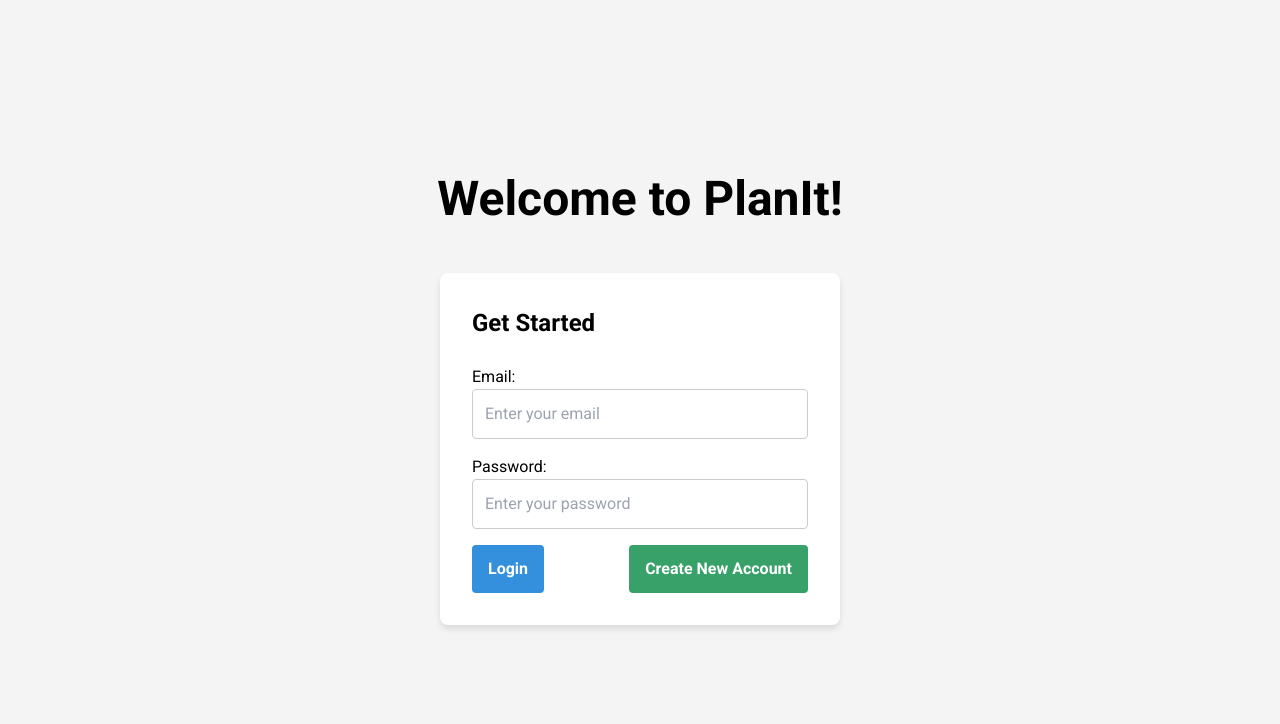
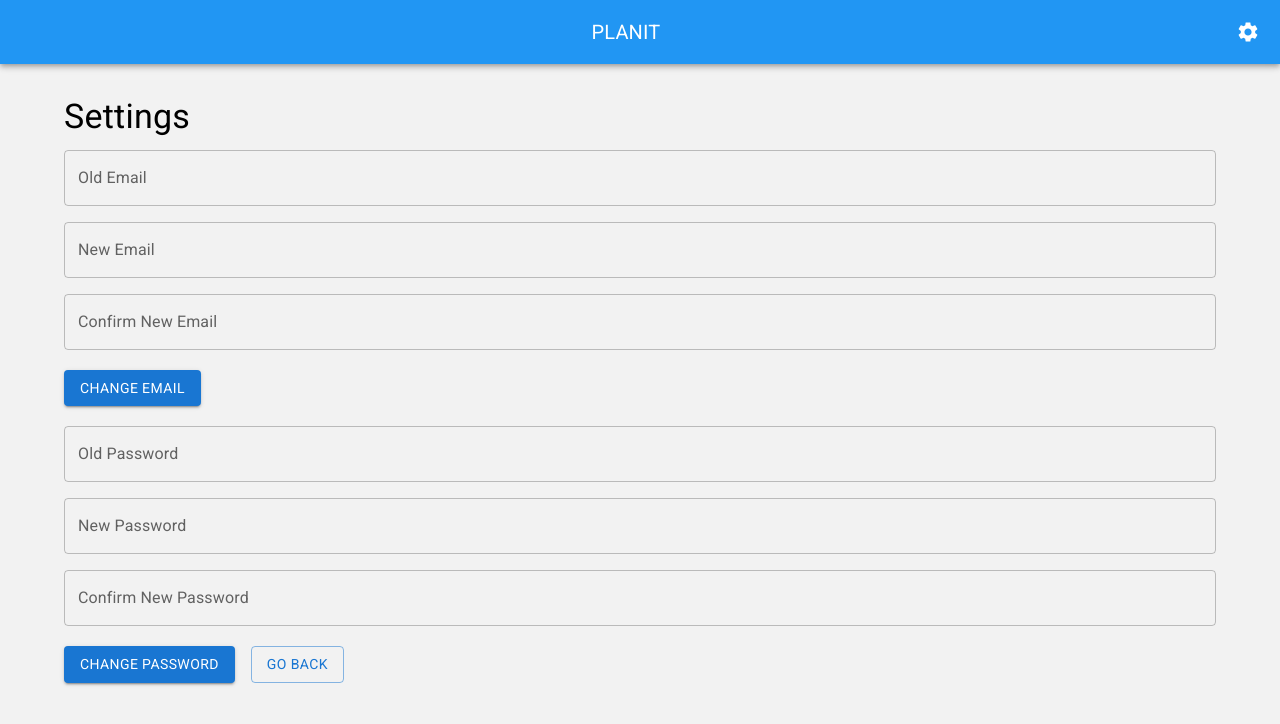
Before and after one commit to Sharat21/CSC301Project, a React (Vite) app in the folder plan-it/frontend/: page /settings/1 in a window 1280 px wide. Shown: the top 724 px of the page. Built offline with nearby package versions, Linux system fonts and the light colour scheme.

Commit message:
Implemented settings page

```diff
--- a/plan-it/frontend/src/App.tsx
+++ b/plan-it/frontend/src/App.tsx
@@ -7,7 +7,7 @@ import TripDetails from "./TripDetails/TripDetails";
 import DestinationTransportation from './TripDetails/pages/DestinationTransportation';
 import Accommodation from './TripDetails/pages/Accommodation';
 import Activities from './TripDetails/pages/Activities';
-
+import Settings from './components/Settings';
 import Restaurants from "./TripDetails/pages/Restaurants"
 import Trips from "./Trips/Trips";
 import Groups from "./Groups/Groups";
@@ -21,11 +21,12 @@ const App = () => {
                 <Route path="/login" element={<LoginPage />} />
                 <Route path="*" element={<LoginPage />} />
                 <Route path="/register" element={<RegisterPage />} />
+                <Route path="settings/:userId" element={<Settings />} />
                 <Route path="/groups/:userId" element={<Groups />} />
-              <Route path="/trips/:groupId" element={<Trips />} />
-              <Route path="/ideas/:ideaId" element={<Ideas />} />
-              <Route path="/trip-details/" element={<DestinationTransportation />} />
-              <Route path="/trip-details/destinationtransportation" element={<DestinationTransportation />} />
+                <Route path="/trips/:groupId/:userId" element={<Trips />} />
+                <Route path="/ideas/:ideaId/:userId" element={<Ideas />} />
+                <Route path="/trip-details/:userId" element={<DestinationTransportation />} />
+                <Route path="/trip-details/destinationtransportation/:userId" element={<DestinationTransportation />} />
                 <Route path="/trip-details/accommodation" element={<Accommodation />} />
                 <Route path="/trip-details/activities" element={<Activities />} />
                 <Route path="/trip-details/restaurants" element={<Restaurants />} />
--- a/plan-it/frontend/src/Groups/Groups.jsx
+++ b/plan-it/frontend/src/Groups/Groups.jsx
@@ -1,5 +1,6 @@
 import React, { useEffect, useState } from "react";
 import axios from 'axios';
+import Header from './../components/Header';
 
 import {
   AppBar,
@@ -13,7 +14,7 @@ import {
   Button,
 } from "@mui/material";
 import { Cancel, Add } from "@mui/icons-material";
-import { useNavigate  } from "react-router-dom";
+import { useNavigate } from "react-router-dom";
 import { useParams } from "react-router-dom";
 
 
@@ -66,10 +67,11 @@ const Groups = () => {
               return userDataResponse.data.Firstname + " " + userDataResponse.data.Lastname; // Assuming user data contains a 'name' field
             } catch (error) {
               console.error(`Error fetching user data for user ID ${userId}:`, error.message);
-            return null; // Return null if user data cannot be fetched
+              return null;
             }
           }));
-        return { ...group, members,
+          return {
+            ...group, members,
             date: formatDate(String(group.createdOn)) // Extract date portion
           }; // Return the group object with updated members array
         }));
@@ -86,15 +88,14 @@ const Groups = () => {
 
 
 
-  const navigate = useNavigate(); // Use useNavigate hook
+  const navigate = useNavigate();
 
 
   const handleClick = (groupId) => {
     // Handle click event, navigate to group details page
     console.log(`Clicked on group with ID: ${groupId}`);
     // Navigate to the group details page
-    navigate(`/trips/${groupId}`);
-
+    navigate(`/trips/${groupId}/${userId}`);
   };
 
   const handleJoinGroup = (groupName) => {
@@ -110,7 +111,9 @@ const Groups = () => {
   };
 
   return (
+
     <div style={{ width: "100%", position: "relative", minHeight: "100vh" }}>
+      <Header userId={userId}/>
       <AppBar position="static" sx={{ width: "100%" }}>
         <Toolbar sx={{ justifyContent: "space-between" }}>
 
--- a/plan-it/frontend/src/Ideas/Ideas.jsx
+++ b/plan-it/frontend/src/Ideas/Ideas.jsx
@@ -1,10 +1,12 @@
 import React, { useState, useEffect } from 'react';
 import { Link } from 'react-router-dom';
+import { useParams } from "react-router-dom";
 
 import { Button, Container, CssBaseline, Typography, AppBar, Toolbar} from '@mui/material';
 import { format } from 'date-fns';
 import IdeaList from './components/IdeaList';
 import IdeaForm from './components/IdeaForm';
+import Header from '../components/Header';
 import AddIdeaDialog from './components/AddIdeaDialog';
 import axios from 'axios';
 
@@ -13,6 +15,7 @@ const Ideas = () => {
   const [ideas, setIdeas] = useState([]);
   const [error, setError] = useState(null);
   const [openDialog, setOpenDialog] = useState(false);
+  const { tripId, userId } = useParams();
   const [newIdea, setNewIdea] = useState({
     Name: '',
     Type: '',
@@ -87,6 +90,7 @@ const Ideas = () => {
   return (
 
     <div style={{ width: "100%", position: "relative", minHeight: "100vh" }}>
+      <Header userId={userId} />
       <AppBar position="static" sx={{ width: "100%" }}>
         <Toolbar sx={{ justifyContent: "space-between" }}>
 
@@ -101,7 +105,7 @@ const Ideas = () => {
         <Button variant='contained' onClick={handleOpenDialog}>
           Add Idea
         </Button>
-        <Button component={Link} to="/trip-details" variant="contained">
+        <Button component={Link} to={`/trip-details/${userId}`} variant="contained">
           Confirmed
         </Button>
         <AddIdeaDialog
--- a/plan-it/frontend/src/TripDetails/TripDetails.jsx
+++ b/plan-it/frontend/src/TripDetails/TripDetails.jsx
@@ -11,20 +11,20 @@ import './TripDetails.css';
 import BudgetSheet from "./BudgetSheet";
 import MapComponent from "./pages/Maps";
 const TripDetails = () => {
-
-
+  const { userId } = useParams();
+  console.log(userId);
   console.log("hello");
   return (
 
     <div>
 
-        {/* <Bar/> */}
-        <NavBar/>
+      {/* <Bar/> */}
+      <NavBar />
 
 
-        {/* <BudgetSheet/>
+      {/* <BudgetSheet/>
         <MapComponent/> */}
-      <TripDetailsHeader />
+      <TripDetailsHeader userId={userId} />
       <Routes>
 
       </Routes>
--- a/plan-it/frontend/src/TripDetails/pages/DestinationTransportation.jsx
+++ b/plan-it/frontend/src/TripDetails/pages/DestinationTransportation.jsx
@@ -1,4 +1,5 @@
 import React, { useState, useEffect } from 'react';
+import { useParams } from 'react-router-dom';
 import axios from 'axios';
 import {
   AppBar,
@@ -23,6 +24,7 @@ const DestinationTransportation = () => {
   const [editedDestination, setEditedDestination] = useState({});
   const [selectedDestination, setSelectedDestination] = useState(null);
   const [DestinationData, setDestinationData] = useState([]);
+  const { userId } = useParams();
 
   const [confirmedTransportation, setConfirmedTransportation] = useState(null);
   const [openTransportationDialog, setOpenTransportationDialog] = useState(false);
@@ -193,7 +195,7 @@ const DestinationTransportation = () => {
 
   return (
     <div style={{ width: '100%' }}>
-      <TripDetailsHeader/>
+      <TripDetailsHeader userId={userId}/>
       <NavBar/>
       <AppBar position="static" sx={{ width: '100%' }}>
         <Toolbar>
--- a/plan-it/frontend/src/TripDetails/pages/components/TripDetailsHeader.jsx
+++ b/plan-it/frontend/src/TripDetails/pages/components/TripDetailsHeader.jsx
@@ -1,8 +1,12 @@
 import React from 'react';
 import { AppBar, Toolbar, Typography } from '@mui/material';
+import Header from '../../../components/Header';
 
-const TripDetailsHeader = () => {
+const TripDetailsHeader = ({ userId }) => {
+  console.log('TripDetailsHeader userId:', userId);
   return (
+    <div>
+      <Header userId={userId} />
       <AppBar position="static" sx={{ borderBottom: '2px solid white' }}>
         <Toolbar>
           <Typography
@@ -14,6 +18,7 @@ const TripDetailsHeader = () => {
           </Typography>
         </Toolbar>
       </AppBar>
+    </div>
   );
 };
 
--- a/plan-it/frontend/src/Trips/Trips.jsx
+++ b/plan-it/frontend/src/Trips/Trips.jsx
@@ -2,6 +2,7 @@
 
 import React, { useEffect, useState } from "react";
 import axios from 'axios';
+import Header from './../components/Header';
 
 import {
   AppBar,
@@ -96,12 +97,13 @@ function formatStatus(status) {
 const Trips = () => {
   const baseURL = `http://localhost:14000/api/trips`;
   var [tripsData, setTripsData] = useState([]);
-  const { groupId } = useParams(); // Extract userId from the URL
+  const { groupId, userId } = useParams(); // Extract userId from the URL
   const [openEditDialog, setOpenEditDialog] = useState(false);
   const [editedTrip, setEditedTrip] = useState({});
   const [selectedTrip, setSelectedTrip] = useState(null);
   const [openCreateDialog, setOpenCreateDialog] = useState(false);
   const navigate = useNavigate(); // Use useNavigate hook
+
 
   const [newTrip, setNewTrip] = useState({
     id: "",
@@ -208,7 +210,8 @@ const Trips = () => {
         e.stopPropagation();
     } else {
         // Handle the click event on the card
-        navigate(`/ideas/${trip.id}`);
+        console.log(userId, groupId);
+        navigate(`/ideas/${trip.id}/${userId}`);
 
     }
 };
@@ -284,6 +287,7 @@ const Trips = () => {
 
   return (
     <div style={{ width: '100%' }}>
+      <Header userId={userId}/>
       <AppBar position="static" sx={{ width: '100%' }}>
         <Toolbar>
           <Typography variant="h6" sx={{ fontSize: "24px" }}>
--- /dev/null
+++ b/plan-it/frontend/src/components/Header.jsx
@@ -0,0 +1,27 @@
+import React from 'react';
+import { AppBar, Toolbar, Typography, IconButton } from '@mui/material';
+import SettingsIcon from '@mui/icons-material/Settings';
+import { useNavigate } from "react-router-dom";
+
+const Header = ({ userId }) => {
+    const navigate = useNavigate();
+
+    const handleSettings = () => {
+        navigate(`/settings/${userId}`);
+    };
+    return (
+        <AppBar position="static" sx={{ backgroundColor: '#2196f3' }}>
+            <Toolbar>
+                <Typography variant="h6" sx={{ flexGrow: 1, textAlign: 'center' }}>
+                    PLANIT
+                </Typography>
+
+                <IconButton color="inherit" edge="end" onClick={handleSettings}>
+                    <SettingsIcon />
+                </IconButton>
+            </Toolbar>
+        </AppBar>
+    );
+};
+
+export default Header;
--- /dev/null
+++ b/plan-it/frontend/src/components/Settings.jsx
@@ -0,0 +1,162 @@
+import React, { useState } from "react";
+import { Container, Typography, Button, TextField, Grid } from "@mui/material";
+import { useNavigate, useParams } from "react-router-dom";
+import Header from "./Header";
+import axios from "axios";
+import { set } from "date-fns";
+
+const Settings = () => {
+    const navigate = useNavigate();
+    const [oldPassword, setOldPassword] = useState("");
+    const [newPassword, setNewPassword] = useState("");
+    const [confirmNewPassword, setConfirmNewPassword] = useState("");
+    const [oldEmail, setOldEmail] = useState("");
+    const [newEmail, setNewEmail] = useState("");
+    const [confirmEmail, setConfirmEmail] = useState("");
+    const baseURL = `http://localhost:14000/api/users/update`;
+    const { userId } = useParams();
+
+    const handleGoBack = () => {
+        navigate(-1);
+    };
+
+    const handleChangeEmail = async () => {
+        if (newEmail !== confirmEmail) {
+            alert("Emails do not match");
+            return;
+        }
+        try {
+            const response = await axios.post(`http://localhost:14000/api/users/update`, {
+                userId: userId,
+                oldEmail: oldEmail,
+                newEmail: newEmail,
+                oldPassword: oldPassword,
+                newPassword: newPassword
+            });
+            alert("Email updated successfully");
+            setOldEmail("");
+            setNewEmail("");
+            setConfirmEmail("");
+        } catch (error) {
+            alert("Failed to update email: " + error.response.data.error);
+            console.error("Error updating email:", error);
+        }
+    };
+
+    const handleChangePassword = async () => {
+        if (newPassword !== confirmNewPassword) {
+            alert("Passwords do not match");
+            return;
+        }
+
+        try {
+            const response = await axios.post(`http://localhost:14000/api/users/update`, {
+                userId: userId,
+                oldEmail: oldEmail,
+                newEmail: newEmail,
+                oldPassword: oldPassword,
+                newPassword: newPassword
+            });
+            alert("Password updated successfully");
+            setOldPassword("");
+            setNewPassword("");
+            setConfirmNewPassword("");
+        } catch (error) {
+            alert("Failed to update password");
+            console.error("Error updating password:", error);
+        }
+    };
+
+
+    return (
+        <div style={{ width: "100%", position: "relative", minHeight: "100vh" }}>
+            <Header />
+
+            <Container sx={{ mt: 4 }}>
+                <Typography variant="h4" gutterBottom>
+                    Settings
+                </Typography>
+
+                <Grid container spacing={2}>
+                    <Grid item xs={12}>
+                        <TextField
+                            label="Old Email"
+                            variant="outlined"
+                            fullWidth
+                            value={oldEmail}
+                            onChange={(e) => setOldEmail(e.target.value)}
+                        />
+                    </Grid>
+                    <Grid item xs={12}>
+                        <TextField
+                            label="New Email"
+                            variant="outlined"
+                            fullWidth
+                            value={newEmail}
+                            onChange={(e) => setNewEmail(e.target.value)}
+                        />
+                    </Grid>
+
+                    <Grid item xs={12}>
+                        <TextField
+                            label="Confirm New Email"
+                            variant="outlined"
+                            fullWidth
+                            value={confirmEmail}
+                            onChange={(e) => setConfirmEmail(e.target.value)}
+                        />
+                    </Grid>
+                    <div style={{ marginTop: "20px", marginBottom: "20px" }}>
+                        <Button variant="contained" onClick={handleChangeEmail} sx={{ ml: 2 }}>
+                            Change Email
+                        </Button>
+                    </div>
+                </Grid>
+                <Grid container spacing={2}>
+
+                    <Grid item xs={12}>
+                        <TextField
+                            label="Old Password"
+                            type="password"
+                            variant="outlined"
+                            fullWidth
+                            value={oldPassword}
+                            onChange={(e) => setOldPassword(e.target.value)}
+                        />
+                    </Grid>
+                    <Grid item xs={12}>
+                        <TextField
+                            label="New Password"
+                            type="password"
+                            variant="outlined"
+                            fullWidth
+                            value={newPassword}
+                            onChange={(e) => setNewPassword(e.target.value)}
+                        />
+                    </Grid>
+                    <Grid item xs={12}>
+                        <TextField
+                            label="Confirm New Password"
+                            type="password"
+                            variant="outlined"
+                            fullWidth
+                            value={confirmNewPassword}
+                            onChange={(e) => setConfirmNewPassword(e.target.value)}
+                        />
+                    </Grid>
+                </Grid>
+
+                <div style={{ marginTop: "20px" }}>
+                    <Button variant="contained" onClick={handleChangePassword}>
+                        Change Password
+                    </Button>
+                    <Button variant="outlined" onClick={handleGoBack} sx={{ ml: 2 }}>
+                        Go Back
+                    </Button>
+                </div>
+            </Container>
+        </div>
+    );
+};
+
+export default Settings;
```
Also changed, not shown: 2 other files (tests, documents, lock files or other folders). Lines whose indentation alone changed are shown as unchanged.
